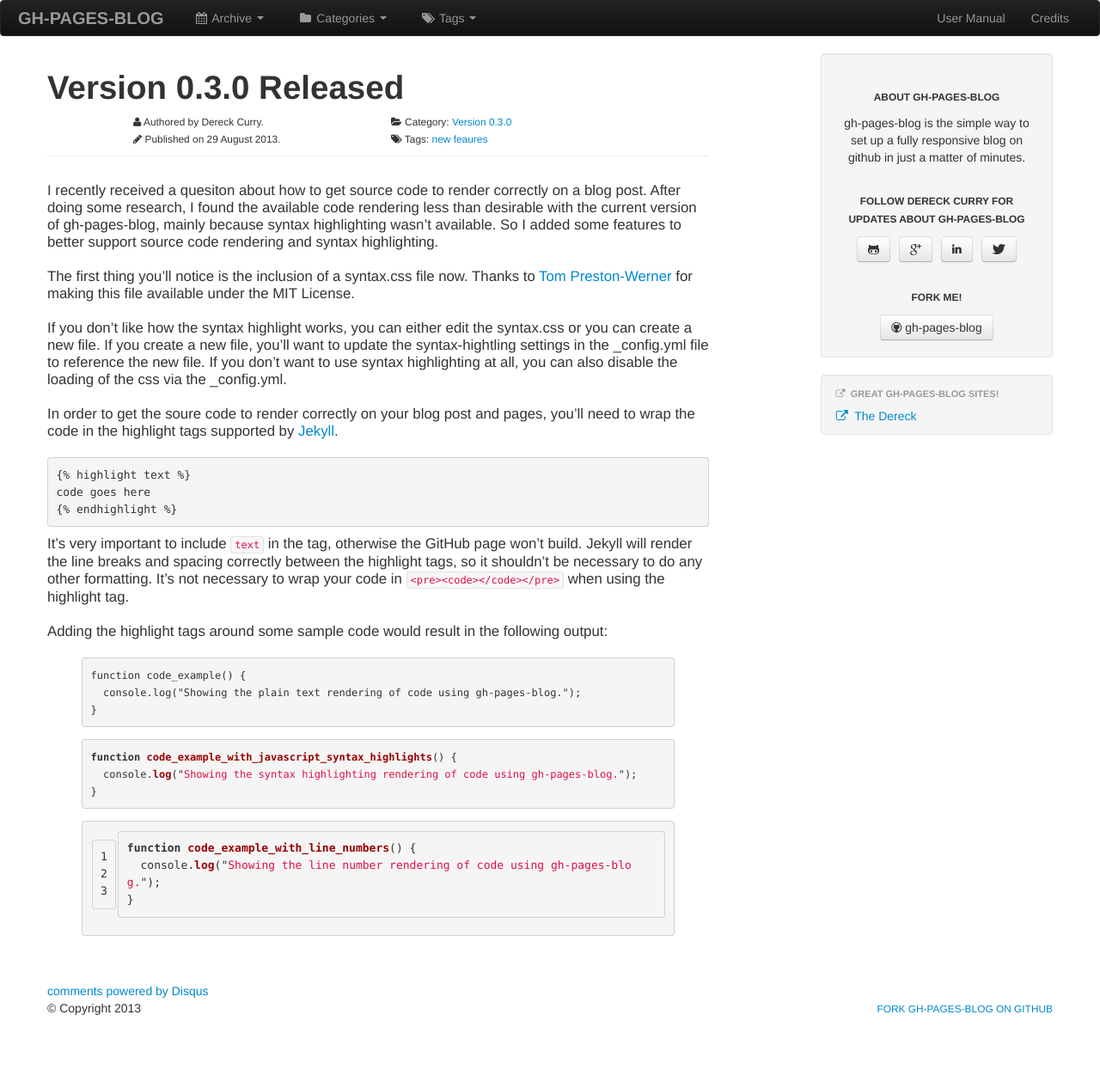
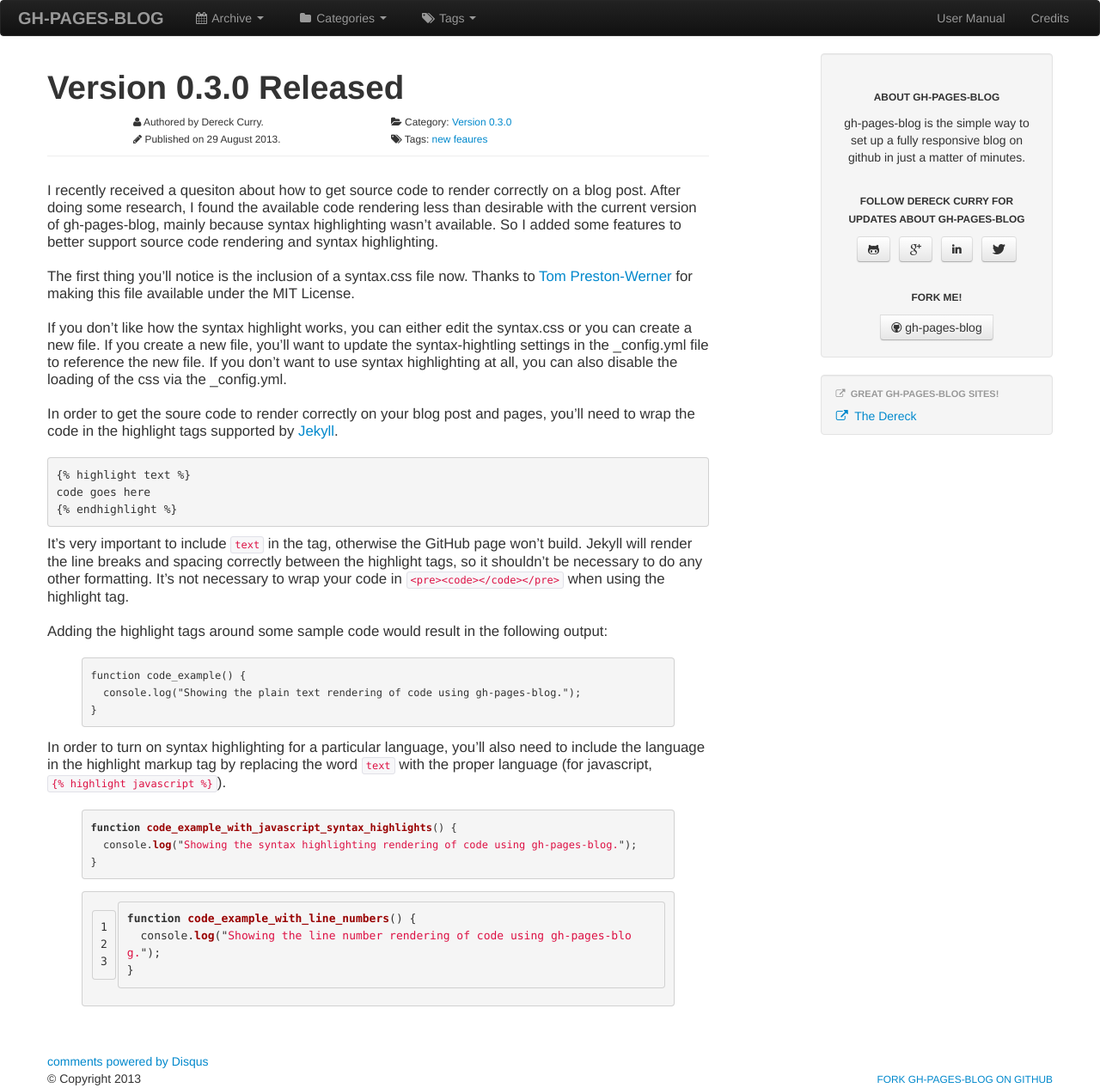
Before and after one commit to thedereck/gh-pages-blog, a Jekyll site: the page built from _posts/2013-08-29-version-0-3-0.md, in a window 1280 px wide. Shown: the whole page at 86% size. Built offline with Jekyll 4.4.1, drawn with Linux system fonts in a browser that asks for light colours; comment, search, counter and statistics services are not loaded; before the commit the page ends 1184 px from its top, so only the background shows below that.

Commit message:
Update 2013-08-29-version-0-3-0.md

```diff
--- a/_posts/2013-08-29-version-0-3-0.md
+++ b/_posts/2013-08-29-version-0-3-0.md
@@ -28,6 +28,8 @@
 }
 {% endhighlight %}
 
+In order to turn on syntax highlighting for a particular language, you'll also need to include the language in the highlight markup tag by replacing the word `text` with the proper language (for javascript, `{% raw %}{% highlight javascript %}{% endraw %}`).
+
 {% highlight javascript %}
 function code_example_with_javascript_syntax_highlights() {
   console.log("Showing the syntax highlighting rendering of code using gh-pages-blog.");
```
